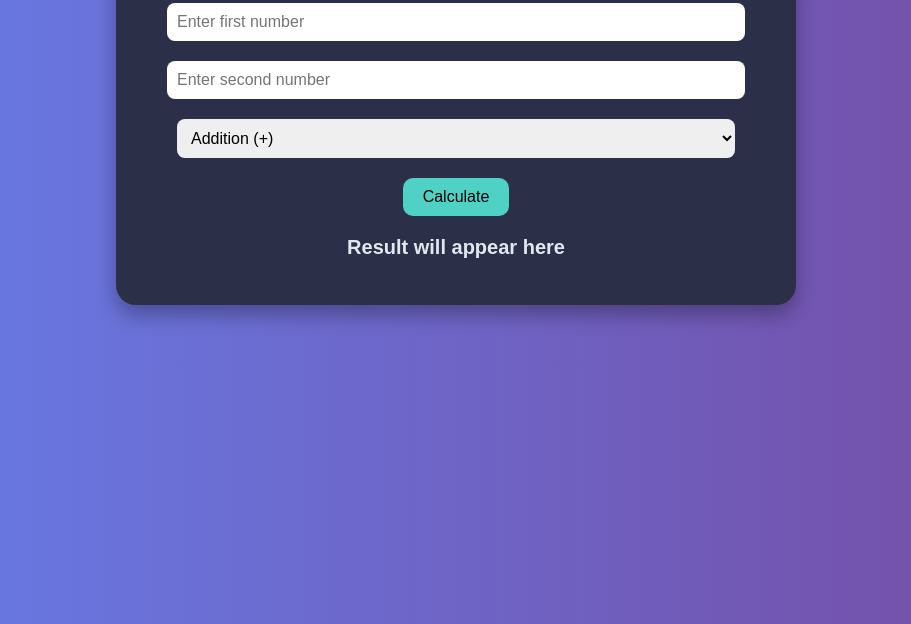
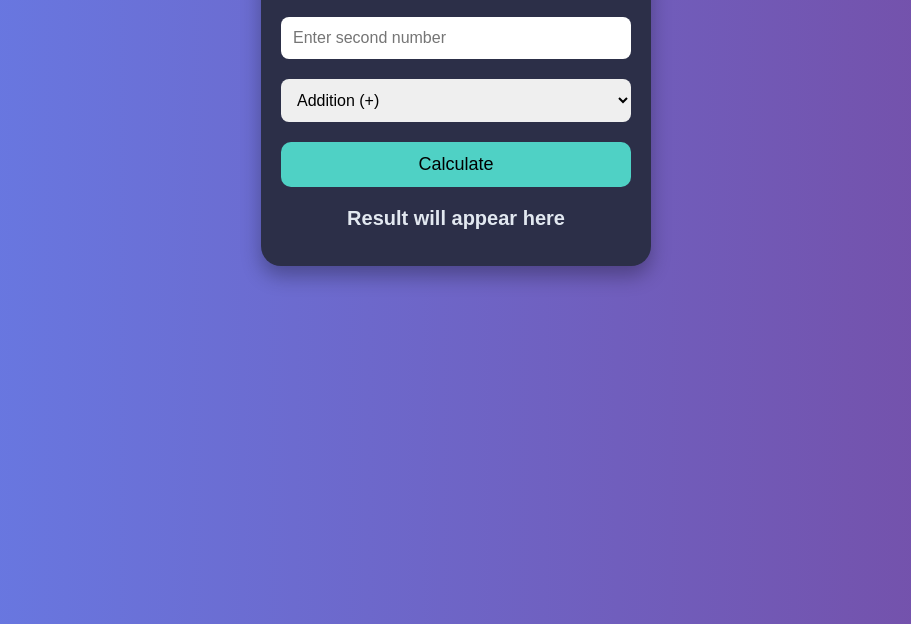
Before and after one commit to BiggestLearningPlatform/Calculator, a plain HTML site: page index.html in a window 1280 px wide. Shown: the part 176-800 px from the top of the page, without its empty margins (184-1095 px from the left). Drawn offline with Linux system fonts and the light colour scheme.

Commit message:
Update index.html

```diff
--- a/index.html
+++ b/index.html
@@ -1,41 +1,47 @@
 <!DOCTYPE html>
-<html>
+<html lang="en">
 <head>
-    <title>Simple Calculator</title>
+    <meta charset="UTF-8">
+    <meta name="viewport" content="width=device-width, initial-scale=1.0">
+    <title>Responsive Calculator</title>
     <style>
         body {
             font-family: Arial, sans-serif;
             background: linear-gradient(to right, #667eea, #764ba2);
             color: #fff;
             text-align: center;
-            padding: 50px;
+            padding: 20px;
+            margin: 0;
         }
 
         .calculator {
             background-color: #2c2f48;
-            padding: 30px;
+            padding: 20px;
             border-radius: 20px;
             box-shadow: 0 10px 20px rgba(0, 0, 0, 0.3);
-            display: inline-block;
-            min-width: 300px;
+            max-width: 350px;
+            width: 90%;
+            margin: auto;
         }
 
         input[type="number"], select {
-            width: 90%;
-            padding: 10px;
+            width: 100%;
+            padding: 12px;
             margin: 10px 0;
             border-radius: 8px;
             border: none;
             font-size: 16px;
+            box-sizing: border-box;
         }
 
         button {
-            padding: 10px 20px;
+            width: 100%;
+            padding: 12px;
             background-color: #4fd1c5;
             color: #000;
             border: none;
             border-radius: 10px;
-            font-size: 16px;
+            font-size: 18px;
             cursor: pointer;
             margin-top: 10px;
         }
@@ -48,15 +54,28 @@
             margin-top: 20px;
             font-size: 20px;
             color: #e2e8f0;
+            word-wrap: break-word;
+        }
+
+        @media (max-width: 350px) {
+            .calculator {
+                padding: 15px;
+            }
+
+            input, select, button {
+                font-size: 14px;
+                padding: 10px;
+            }
         }
     </style>
 </head>
 <body>
-    <h1>🧮 Stylish Calculator</h1>
+
+    <h1>📱 Responsive Calculator</h1>
 
     <div class="calculator">
-        <input type="number" id="num1" placeholder="Enter first number" />
-        <input type="number" id="num2" placeholder="Enter second number" />
+        <input type="number" id="num1" placeholder="Enter first number">
+        <input type="number" id="num2" placeholder="Enter second number">
 
         <select id="operator">
             <option value="+">Addition (+)</option>
@@ -65,7 +84,6 @@
             <option value="/">Division (÷)</option>
         </select>
 
-        <br>
         <button onclick="calculate()">Calculate</button>
 
         <h2 id="result">Result will appear here</h2>
```
